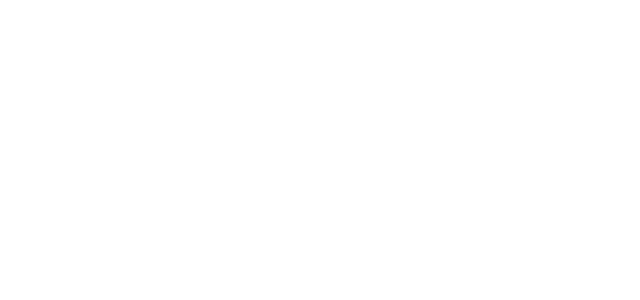
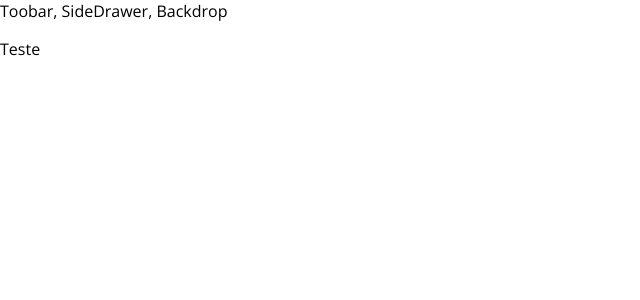
Before and after one commit to omnweb/burger-builder-basic-version, a React app: page / in a window 1280 px wide. Shown: the top 300 px of the page, without its empty margins (0-640 px from the left). Built offline with nearby package versions, Linux system fonts and the light colour scheme.

Commit message:
Organizing the structure of the project and creating the Auxiliary and Layout components

```diff
--- a/src/App.js
+++ b/src/App.js
@@ -1,9 +1,13 @@
 import React, { Component } from 'react';
+import Layout from './components/Layout/Layout'
 
 class App extends Component {
   render() {
     return (
       <div>
+        <Layout>
+          <p>Teste</p>
+        </Layout>
 
       </div>
     );
--- /dev/null
+++ b/src/components/Layout/Layout.js
@@ -0,0 +1,15 @@
+// Funcional component
+
+import React from 'react'
+import Aux from '../../hoc/Auxiliary' // Importing Auxiliary Component
+
+const Layout = (props) => (
+    <Aux>
+        <div>Toobar,  SideDrawer, Backdrop</div>
+        <main>
+            {props.children}
+        </main>
+    </Aux>
+)
+
+export default Layout
--- /dev/null
+++ b/src/hoc/Auxiliary.js
@@ -0,0 +1,6 @@
+// Auxiliary component to wrap adjacent elements
+// Don't need to import React because jsx code was not used
+
+const aux = (props) => props.children
+
+export default aux
```
Also changed, not shown: src/components/about.txt (added), src/containers/about.txt (added).
